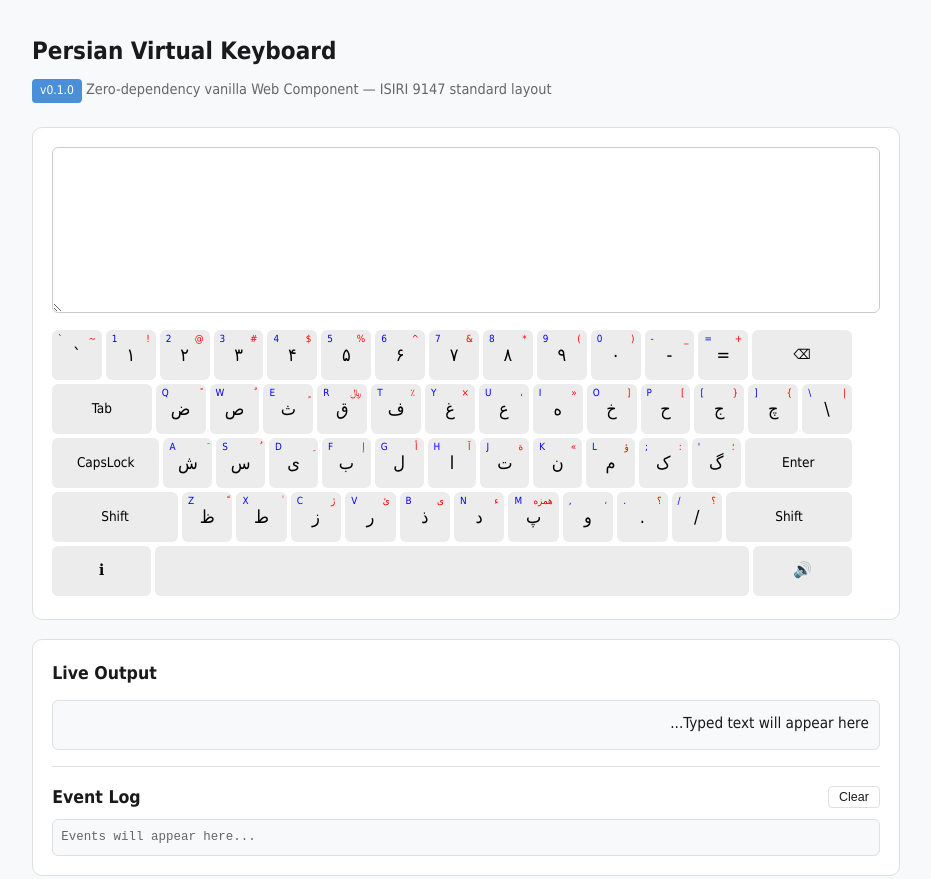
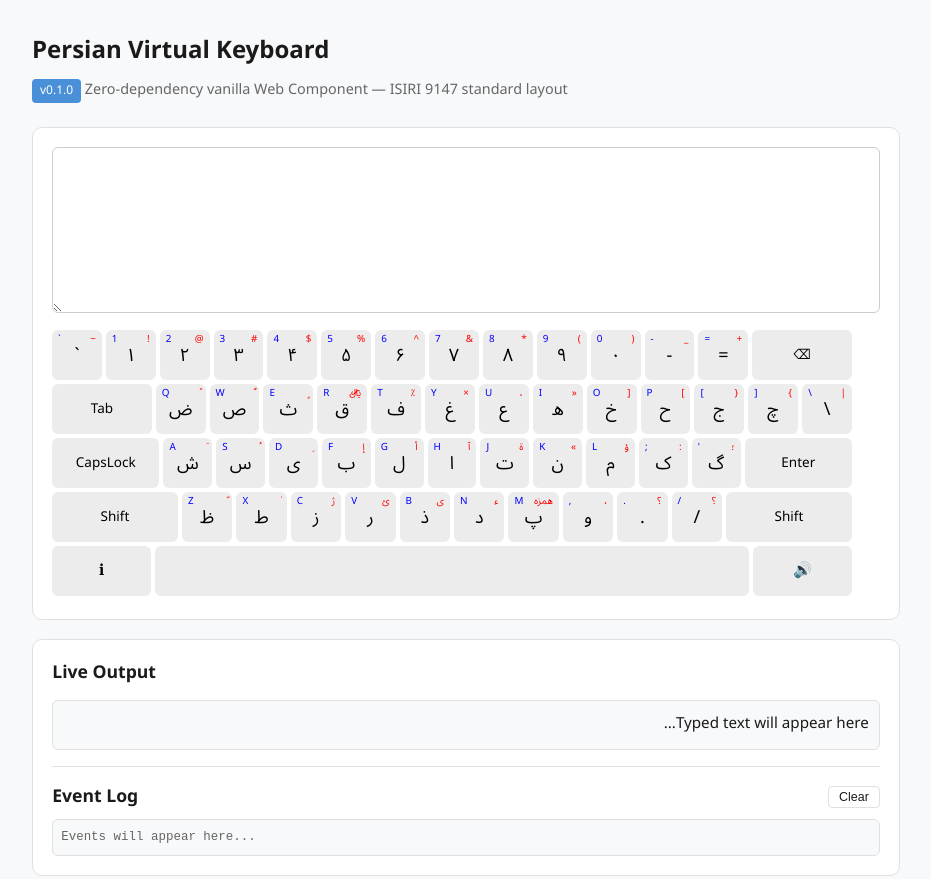
Before and after one commit to navidkashani/persian-virtual-keyboard, a website built with Vite: page index.html in a window 1280 px wide. Shown: the top 879 px of the page, without its empty margins (174-1105 px from the left). Built offline with nearby package versions, Linux system fonts and the light colour scheme.

Commit message:
Add Noto Sans Arabic font to demo page for polished Persian text
Load the font from Google Fonts and define a --demo-font CSS custom
property to avoid repeating the font stack. The keyboard component
picks it up via --font-family. Monospace sections are unchanged.

```diff
--- a/index.html
+++ b/index.html
@@ -4,6 +4,9 @@
   <meta charset="UTF-8" />
   <meta name="viewport" content="width=device-width, initial-scale=1.0" />
   <title>Persian Virtual Keyboard — Demo</title>
+  <link rel="preconnect" href="https://fonts.googleapis.com">
+  <link rel="preconnect" href="https://fonts.gstatic.com" crossorigin>
+  <link href="https://fonts.googleapis.com/css2?family=Noto+Sans+Arabic:wght@400;700&display=swap" rel="stylesheet">
   <style>
     :root {
       --demo-bg: #f8f9fa;
@@ -12,6 +15,7 @@
       --demo-muted: #666;
       --demo-border: #e0e0e0;
       --demo-accent: #4a90d9;
+      --demo-font: "Noto Sans Arabic", Tahoma, Arial, sans-serif;
     }
     @media (prefers-color-scheme: dark) {
       :root {
@@ -25,7 +29,7 @@
     }
     * { box-sizing: border-box; margin: 0; }
     body {
-      font-family: Tahoma, Arial, sans-serif;
+      font-family: var(--demo-font);
       background: var(--demo-bg);
       color: var(--demo-text);
       padding: 2rem 1rem;
@@ -33,6 +37,7 @@
       margin: 0 auto;
       line-height: 1.6;
     }
+    persian-keyboard { --font-family: var(--demo-font); }
     h1 { margin-bottom: 0.5rem; font-size: 1.5rem; }
     .subtitle { color: var(--demo-muted); margin-bottom: 1.5rem; font-size: 0.9rem; }
     .card {
@@ -55,7 +60,6 @@
       background: var(--demo-bg);
       border: 1px solid var(--demo-border);
       border-radius: 6px;
-      font-family: Tahoma, Arial, sans-serif;
       white-space: pre-wrap;
       word-break: break-word;
       font-size: 0.95rem;
@@ -184,7 +188,6 @@
       background: var(--demo-bg);
       font-weight: 600;
     }
-    .ref-table td { font-family: Tahoma, Arial, sans-serif; }
     .ref-table .key-cell {
       direction: ltr;
       font-family: "SF Mono", "Fira Code", monospace;
```
